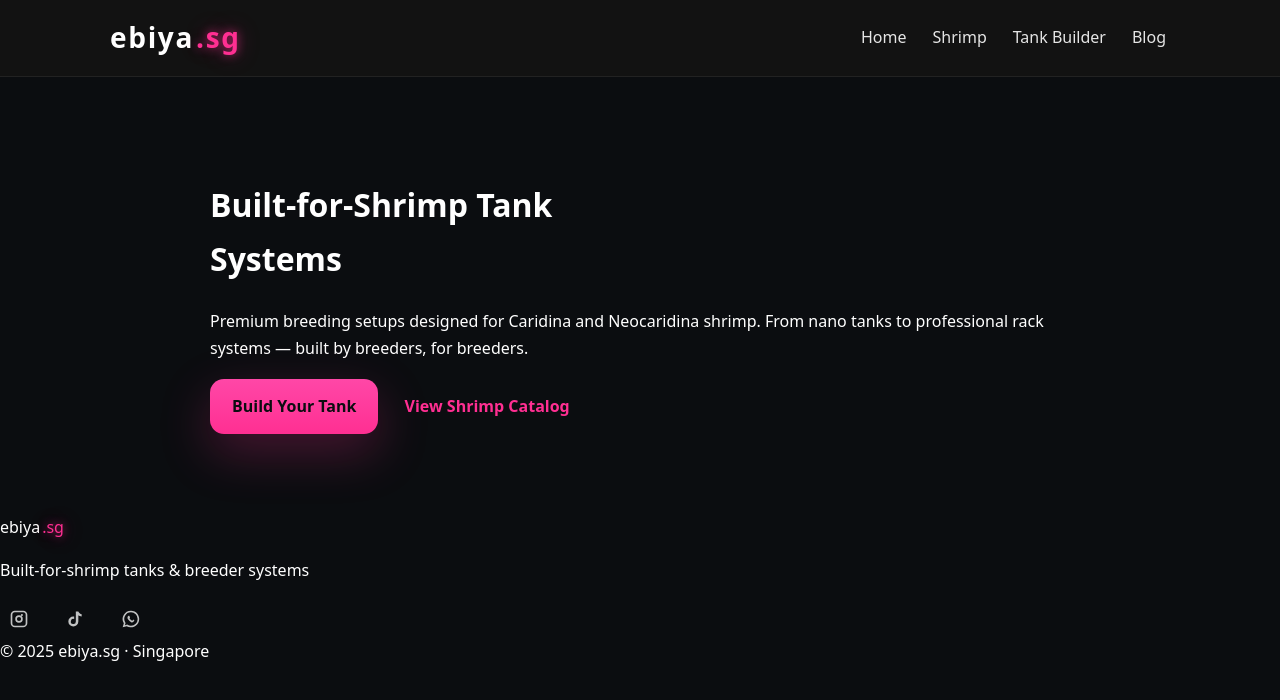
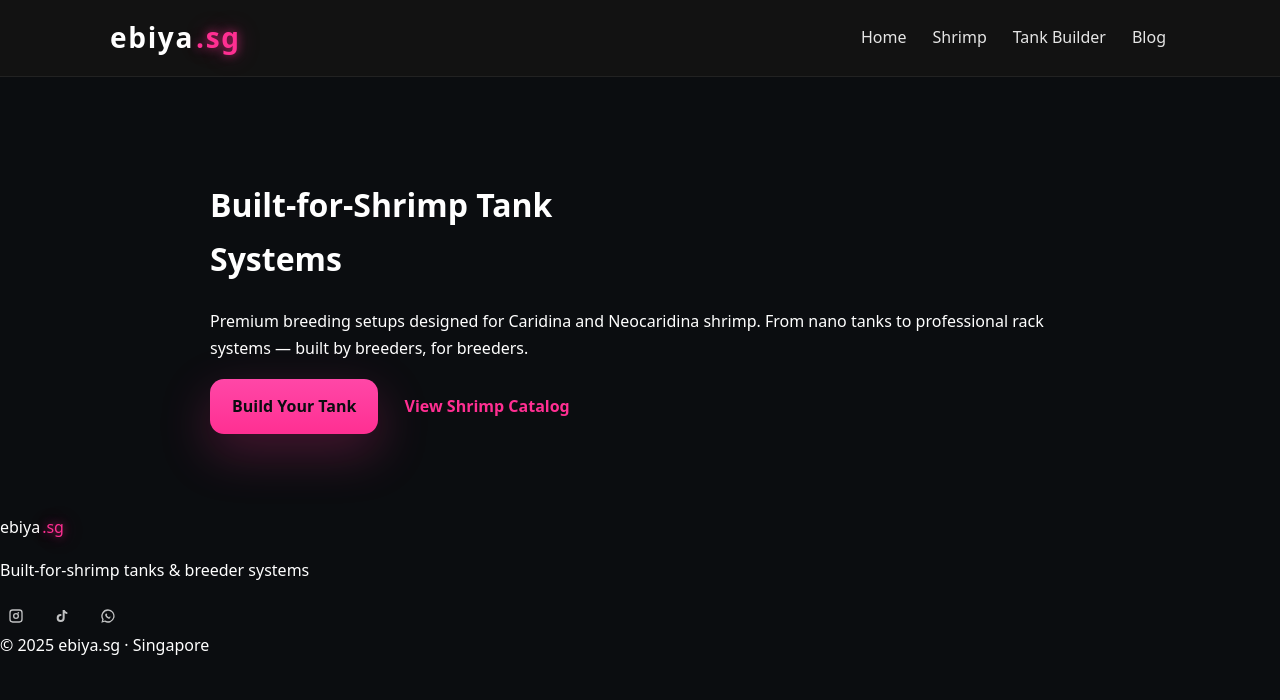
Before and after one commit to m33lucky-benny/ebiya.sg, a Jekyll site: the page built from index.html, in a window 1280 px wide. Shown: the top 700 px of the page. Built offline with Jekyll 4.4.1, drawn with Linux system fonts in a browser that asks for light colours.

Commit message:
Refine footer social icons styles
Adjusted footer social icons styles for better alignment and size.

```diff
--- a/assets/css/style.css
+++ b/assets/css/style.css
@@ -282,30 +282,54 @@ a:hover {
   .icon-btn, .overlay{ display:none !important; }
 }
 
+/* =========================================================
+   FOOTER SOCIAL ICONS (DESKTOP FIXED)
+========================================================= */
+
 .footer-social{
-  display:flex;
-  gap:18px;
-  align-items:center;
+  display: flex;
+  gap: 14px;
+  align-items: center;
 }
+
+/* DEFAULT (DESKTOP) */
 .footer-social a{
-  width:38px;
-  height:38px;
-  display:grid;
-  place-items:center;
-  border-radius:10px;
+  width: 32px;
+  height: 32px;
+  display: grid;
+  place-items: center;
+  border-radius: 8px;
   color: rgba(255,255,255,.75);
   transition: transform .15s ease, color .2s ease, box-shadow .2s ease;
 }
+
 .footer-social svg{
-  width:20px;
-  height:20px;
+  width: 16px;
+  height: 16px;
   fill: currentColor;
 }
+
+/* HOVER */
 .footer-social a:hover{
-  color:#ff2f92;
+  color: #ff2f92;
   transform: translateY(-2px);
-  box-shadow: 0 0 0 3px rgba(255,47,146,.12), 0 0 14px rgba(255,47,146,.25);
+  box-shadow:
+    0 0 0 2px rgba(255,47,146,.15),
+    0 0 10px rgba(255,47,146,.25);
 }
+
+/* MOBILE — keep your current nice size */
+@media (max-width: 640px){
+  .footer-social a{
+    width: 38px;
+    height: 38px;
+  }
+  .footer-social svg{
+    width: 20px;
+    height: 20px;
+  }
+}
+
 
 
 
```
